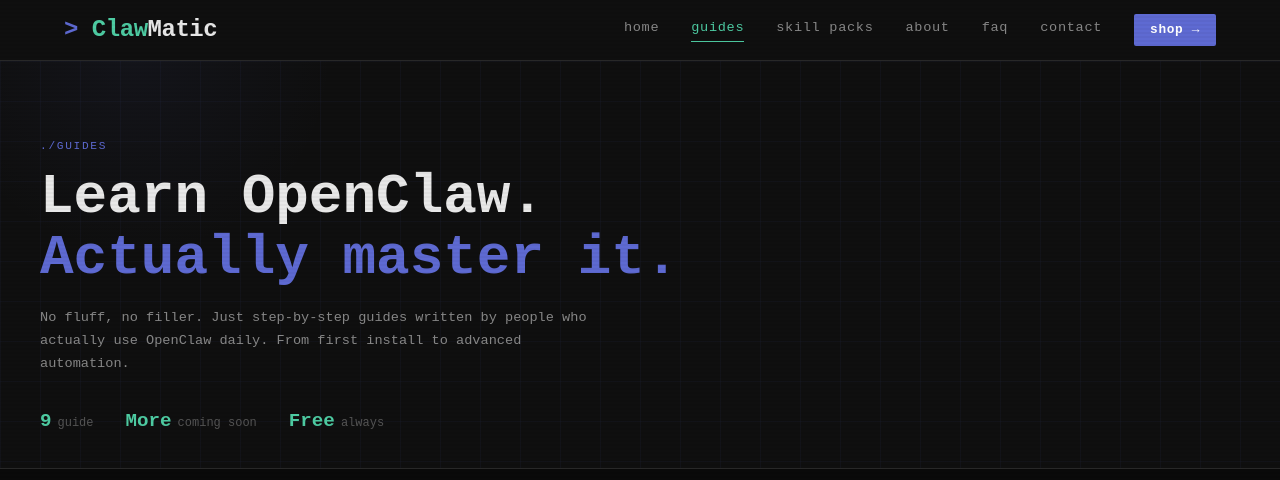
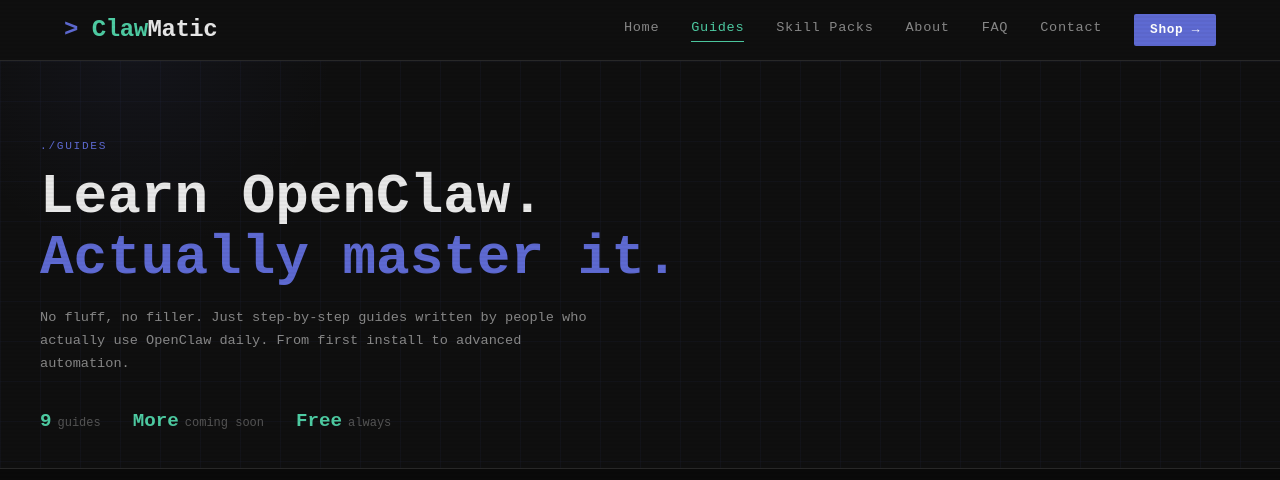
Before and after one commit to Clawmatic/clawmatic, a Next.js app: page /guides in a window 1280 px wide. Shown: the top 480 px of the page. Built offline with nearby package versions, Linux system fonts and the light colour scheme.

Commit message:
fix: navbar capitalization, guides category filter working

```diff
--- a/src/app/guides/page.tsx
+++ b/src/app/guides/page.tsx
@@ -1,6 +1,7 @@
 'use client';
 
 import Link from 'next/link';
+import React from 'react';
 
 
 const guides = [
@@ -126,6 +127,11 @@
 const categories = ['ALL', 'SETUP', 'INTEGRATIONS', 'SKILLS', 'AUTOMATION'];
 
 export default function GuidesPage() {
+  const [activeCategory, setActiveCategory] = React.useState('ALL');
+  const filteredGuides = activeCategory === 'ALL'
+    ? guides
+    : guides.filter((g) => g.category === activeCategory);
+
   return (
     <div style={{ background: '#0F0F0F', minHeight: '100vh' }}>
       {/* Header */}
@@ -200,7 +206,7 @@
             }}
           >
             {[
-              { n: guides.length, label: 'guide' },
+              { n: guides.length, label: 'guides' },
               { n: 'More', label: 'coming soon' },
               { n: 'Free', label: 'always' },
             ].map((s) => (
@@ -251,13 +257,14 @@
           {categories.map((cat) => (
             <button
               key={cat}
+              onClick={() => setActiveCategory(cat)}
               style={{
                 fontFamily: 'Courier New, monospace',
                 fontSize: '0.75rem',
-                color: cat === 'ALL' ? '#4ECCA3' : '#555555',
+                color: cat === activeCategory ? '#4ECCA3' : '#555555',
                 background: 'none',
                 border: 'none',
-                borderBottom: cat === 'ALL' ? '2px solid #4ECCA3' : '2px solid transparent',
+                borderBottom: cat === activeCategory ? '2px solid #4ECCA3' : '2px solid transparent',
                 padding: '1rem 1.25rem',
                 cursor: 'pointer',
                 letterSpacing: '0.05em',
@@ -281,7 +288,7 @@
               gap: '1.25rem',
             }}
           >
-            {guides.map((guide) => (
+            {filteredGuides.map((guide) => (
               <article
                 key={guide.id}
                 className="card-hover pixel-border"
--- a/src/components/Navbar.tsx
+++ b/src/components/Navbar.tsx
@@ -5,12 +5,12 @@
 import { useState } from 'react';
 
 const navLinks = [
-  { href: '/', label: 'home' },
-  { href: '/guides', label: 'guides' },
-  { href: '/skills', label: 'skill packs' },
-  { href: '/about', label: 'about' },
-  { href: '/faq', label: 'faq' },
-  { href: '/contact', label: 'contact' },
+  { href: '/', label: 'Home' },
+  { href: '/guides', label: 'Guides' },
+  { href: '/skills', label: 'Skill Packs' },
+  { href: '/about', label: 'About' },
+  { href: '/faq', label: 'FAQ' },
+  { href: '/contact', label: 'Contact' },
 ];
 
 export default function Navbar() {
@@ -99,7 +99,7 @@
               display: 'inline-block',
             }}
           >
-            shop →
+            Shop →
           </a>
         </div>
 
```
